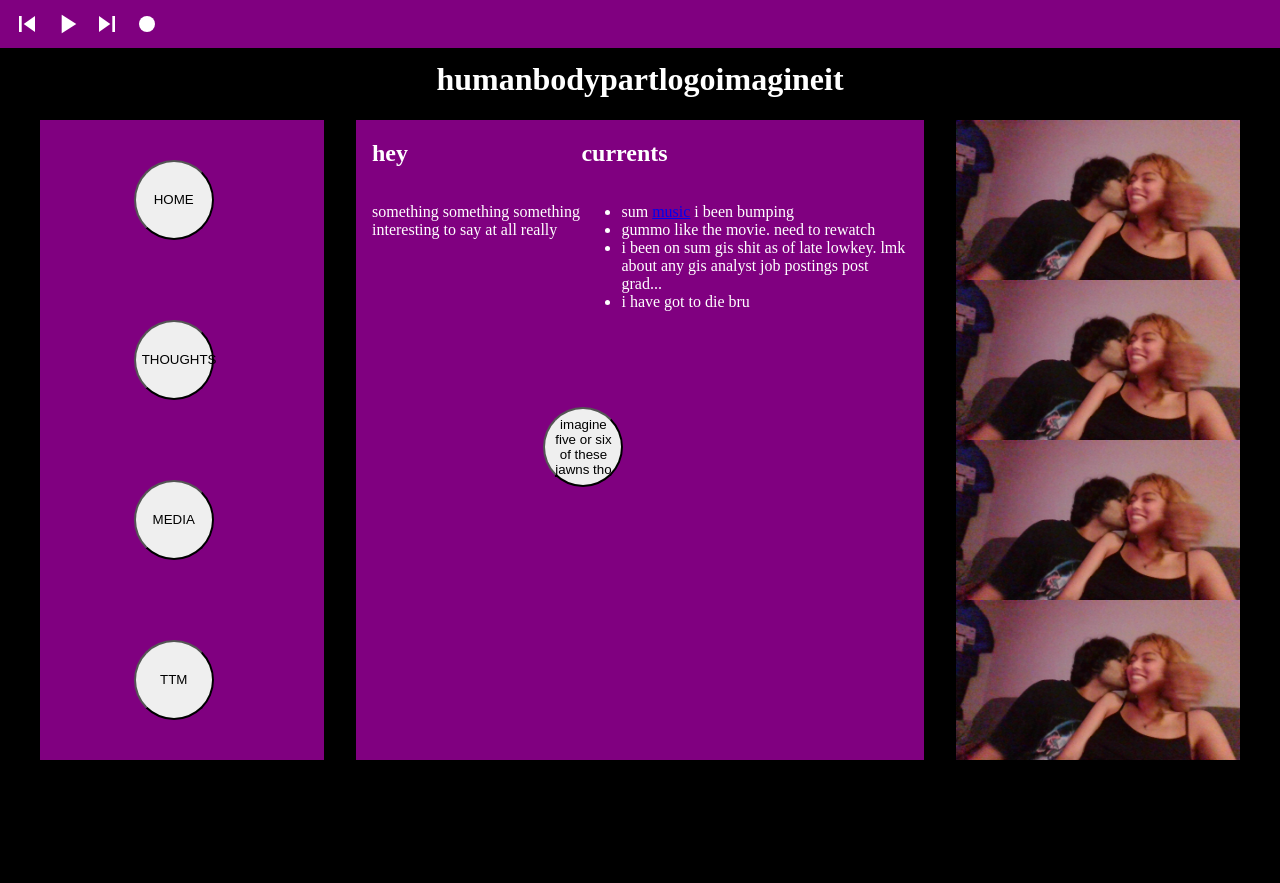
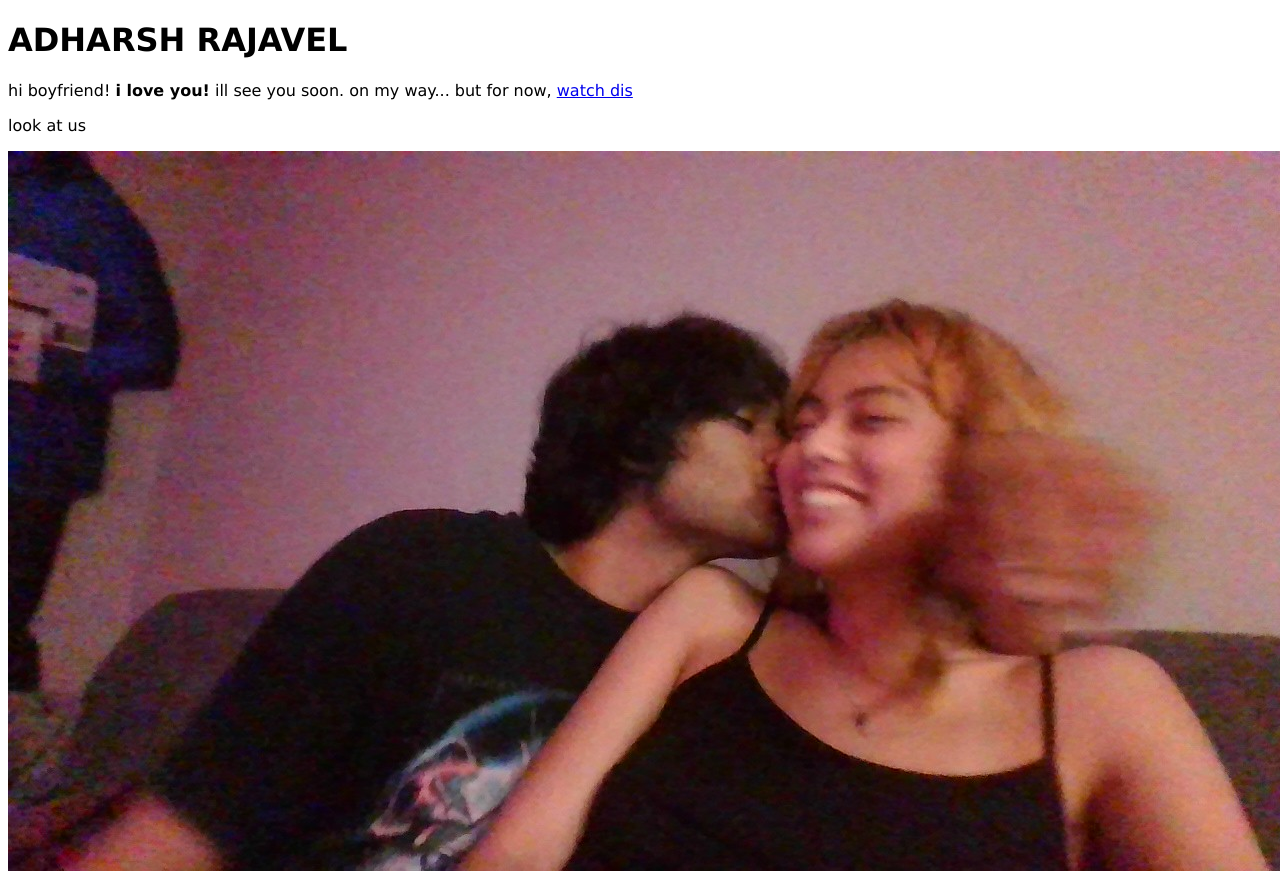
Before and after one commit to tayladiza/humanbodypart, a plain HTML site: page public/index.html in a window 1280 px wide. Before the commit the page ends 800 px from the top, so only its background shows below. Drawn offline with Linux system fonts and the light colour scheme.

Commit message:
Revert "basic"

```diff
--- a/public/index.html
+++ b/public/index.html
@@ -1,85 +1,18 @@
 <!DOCTYPE html>
 <html>
-
   <head>
     <meta charset="UTF-8">
     <meta name="viewport" content="width=device-width, initial-scale=1.0">
     <title>HUMANBODYPART</title>
-    <link href="./style.css" rel="stylesheet" type="text/css" media="all">
-    <link href="https://fonts.googleapis.com/icon?family=Material+Icons" rel="stylesheet">
+    <link href="/style.css" rel="stylesheet" type="text/css" media="all">
   </head>
+  <body>
+    <h1>ADHARSH RAJAVEL</h1>
 
-  <body style="background-color: black">
-    <div id='wrap'>
-      <article id='content'></article>
-      <header id='playbar'>
-        <audio id="audioPlayer" src="playbar/playlist/your-audio.mp3"></audio>
-        <div id='playbarbuttons'>
-          <button id='prev'>
-            <i class='material-icons'>skip_previous</i>
-          </button>
-          <button id='play'>
-            <i class='material-icons'>play_arrow</i>
-          </button>
-          <button id='next'>
-            <i class='material-icons'>skip_next</i>
-          </button>
-        </div>
-        <div id='track'>
-          <div class='track'>
-            <div class='knob'></div>
-          </div>
-        </div>
-      </header>
-    </div>
+    <p>hi boyfriend! <strong>i love you!</strong> ill see you soon. on my way... but for now, <a href="https://www.youtube.com/watch?v=f7B5I0TYGGo&ab_channel=AnimalScoops">watch dis</a></p>
 
-    <div class="header">
-      <header class="header">
-      <!-- <img src="humanbodypart.png" alt="logo" />      -->
-      <h1>humanbodypartlogoimagineit</h1>
-      </header>
-    </div>
+    <p>look at us</p>
+    <img src="/us.jpg">
 
-    <div class="columndiv">
-      <div class="column1">
-        <!-- <img src="us.jpg" alt="me and my boyfriend"> -->
-        <button type="button" class="column1-button" onclick="alert('im not ready yet!')">HOME</button>
-        <button type="button" class="column1-button" onclick="alert('im not ready yet!')">THOUGHTS</button>
-        <button type="button" class="column1-button" onclick="alert('im not ready yet!')">MEDIA</button>
-        <button type="button" class="column1-button" onclick="alert('im not ready yet!')">TTM</button>
-      </div>
-
-      <div class="column2">
-        <div id="intro">
-          <div id="words">
-            <h2>hey</h2>
-            <p>something something something interesting to say at all really</p>
-          </div>
-          <div id="currents">
-            <h2>currents</h2>
-            <ul>
-              <li>sum <a href="https://open.spotify.com/playlist/6fdlRC89IOdL0dbP3tYQes?si=eda59cf46a7a4ded">music</a> i been bumping</li>
-              <li>gummo like the movie. need to rewatch</li>
-              <li>i been on sum gis shit as of late lowkey. lmk about any gis analyst job postings post grad...</li>
-              <li>i have got to die bru</li>
-            </ul>
-          </div>
-        </div>
-        <div>
-          <!-- <button type="button" onclick="alert('im not ready yet!')"><img src="us.jpg" /></button> -->
-          <button type="button" class="column2-button" onclick="alert('im not ready yet!')">imagine five or six of these jawns tho</button>
-        </div>
-      </div>
-
-      <div class="column3">
-          <button type="button" class=column3-button onclick="alert('im not ready yet!')"><img src="us.jpg" /></button>
-          <button type="button" class=column3-button onclick="alert('im not ready yet!')"><img src="us.jpg" /></button>
-          <button type="button" class=column3-button onclick="alert('im not ready yet!')"><img src="us.jpg" /></button>
-          <button type="button" class=column3-button onclick="alert('im not ready yet!')"><img src="us.jpg" /></button>
-        </div>
-    </div>
-
-  <script src="playbar.js"></script>
-
-  </body>
+    </body>
 </html>
--- a/public/style.css
+++ b/public/style.css
@@ -1,200 +1,9 @@
+/* CSS is how you can add style to your website, such as colors, fonts, and positioning of your
+   HTML content. To learn how to do something, just try searching Google for questions like
+   "how to change link color." */
 
-#wrap {
-  display: flex;
-  flex-direction: column;
-  margin: -8px;
+body {
+  background-color: white;
+  color: black;
+  font-family: Verdana;
 }
-
-#content {
-  flex: 1;
-}
-
-#playbar {
-  height: 3rem;
-  color: white;
-  background: purple;
-  display: flex;
-  align-items: center;
-  padding: 0 3px;
-  box-sizing: border-box;
-  width: 100%;
-}
-
-#playbarbuttons {
-  display: flex;
-  flex-direction: row;
-  gap: 0.5rem;
-  user-select: none;
-  height: 100%;
-  overflow: hidden;
-  padding-left: 0.5rem;
-  i {
-    font-size: 2rem;
-    color: white;
-  }
-}
-
-#playbarbuttons button {
-  padding: 0;
-  border: none;
-  outline: 0;
-  background: transparent;
-  color: white;
-  display: flex;
-  align-items: center;
-  justify-content: left;
-  overflow: hidden;
-  &:hover {
-    cursor: pointer;
-    background: white;
-  }
-}
-
-#playbarbuttons track {
-  flex: 1;
-}
-
-.track {
-  height: 0.5rem;
-  background: rgba(black);
-  border-radius: 0.25rem;
-  margin: 1.25rem;
-  position: relative;
-}
-
-.knob {
-    position: absolute;
-    transform: translate(-50%, -50%);
-    width: 1rem;
-    height: 1rem;
-    border-radius: 50%;
-    background: white;
-    transform: translate(-25%, -25%);
-    &:hover {
-      cursor: pointer;
-    }
-  }
-
-.header{
-  display: flex;
-  flex-direction: row;
-  justify-content: center;
-  color: white;
-}
-
-.columndiv{
-  display: flex;
-  flex-direction: row;
-  gap: 2rem;
-  justify-content: center;
-  width: 100%;
-  box-sizing: border-box;
-}
-
-.column1,
-.column3{
-  flex:1;
-}
-.column2{
-  flex:2;
-}
-
-.column1{
-  background-color:purple;
-  color:white;
-  display: flex;
-  flex-direction: column;
-  justify-content: center;
-  margin-left: 2rem;
-  gap: 10vh;
-  width: 50vh;
-  height: 80vh;
-}
-.column2{
-  background-color: purple;
-  color: white;
-  display: flex;
-  flex-direction: column;
-  justify-content: top;
-  gap: 10vh;
-  height: 80vh;
-}
-#intro{
-  display:flex;
-  flex-direction: row;
-  justify-content: space-evenly;
-  padding-left: 1rem;
-  padding-right: 1rem;
-}
-#words{
-  display:flex;
-  flex-direction:column;
-  justify-content: left;
-}
-#currents{
-  display:flex;
-  flex-direction:column;
-  justify-content: left;
-}
-
-.column3{
-  background-color: purple;
-  color: white;
-  display: flex;
-  flex-direction: column;
-  justify-content: center;
-  margin-right:2rem;
-  width: 50vh;
-  height: 80vh;
-}
-
-.column1-button {
-  position: relative;
-  width: 80px;
-  height: 80px;
-  left: 33%;
-  border-radius: 50%;
-  &:hover {
-        cursor: pointer;
-        background: white;
-      }
-}
-
-.column2-button {
-  position: relative;
-  width: 80px;
-  height: 80px;
-  left: 33%;
-  border-radius: 50%;
-  &:hover {
-        cursor: pointer;
-        background: white;
-      }
-}
-
-.column3-button {
-  width: 100%;
-  height: 25%;
-  padding: 0;
-  margin: 0;
-  border: none;
-  overflow: hidden;
-  display: flex;
-  align-items: center;
-  justify-content: center;
-  &:hover {
-    cursor: pointer;
-    background: white;
-  }
-}
-
-.column3-button img {
-  width: 100%;
-  height: 100%;
-  display: block;
-  object-fit: cover;
-  object-position: center;
-  margin: 0;
-  padding: 0;
-  border: none;
-      }
```
Also changed, not shown: public/playbar/playbar.js (deleted, +0 -61 lines), 1 other file.
